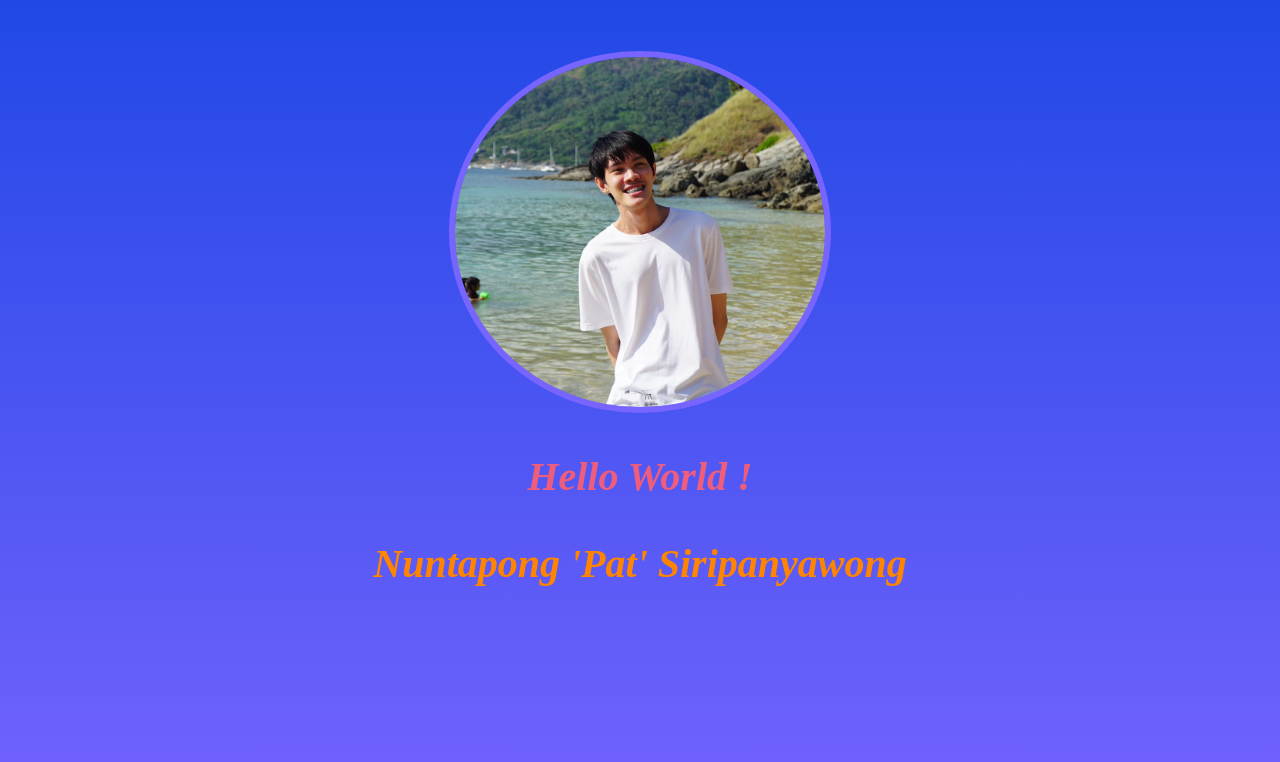
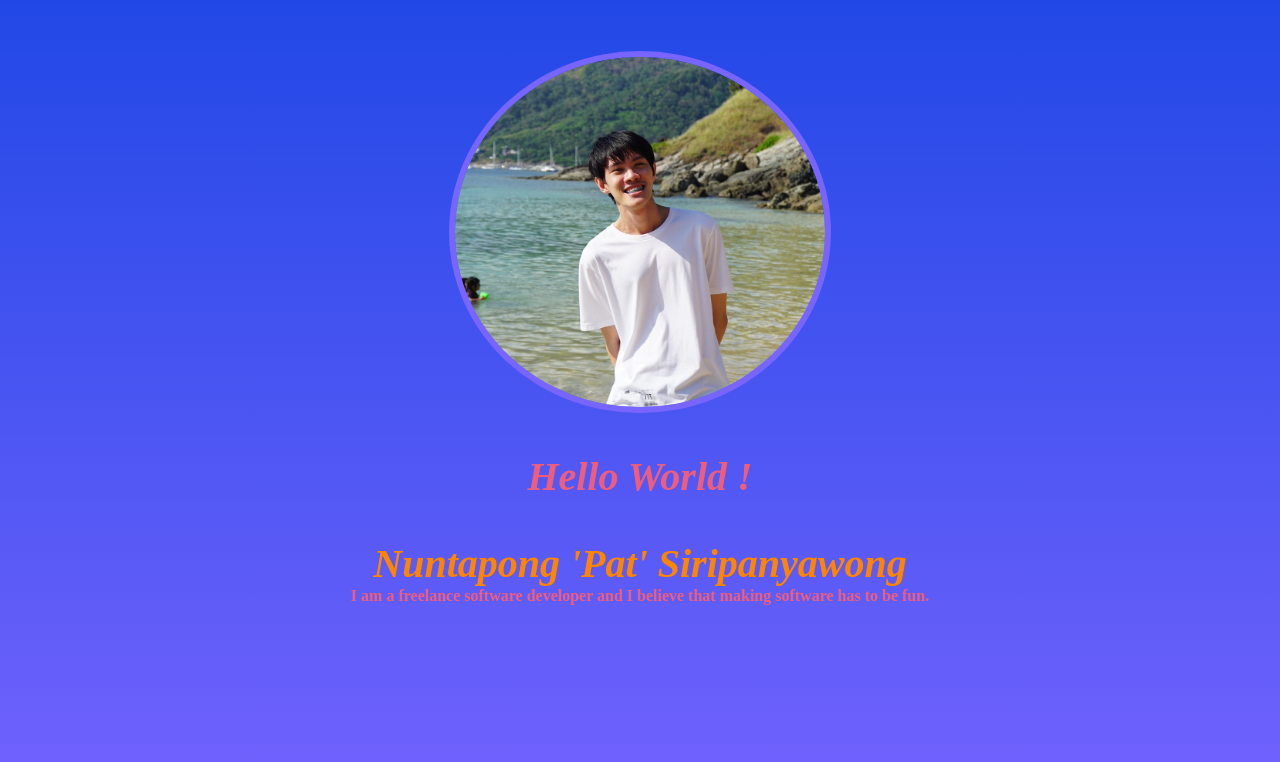
Before and after one commit to NuntapongS/my-portfolio2, a React (Create React App) app: page / in a window 1280 px wide. Shown: the top 762 px of the page. Built offline with nearby package versions, Linux system fonts and the light colour scheme.

Commit message:
add: my interview

```diff
--- a/src/components/whoAmI.tsx
+++ b/src/components/whoAmI.tsx
@@ -4,6 +4,7 @@ import "../styles/portfolio.css";
 
 export interface IMyIdentity {
   myName: string;
+  myInterview1: string;
 }
 
 const WhoAmI = () => {
@@ -18,6 +19,7 @@ const WhoAmI = () => {
             {myIdentity.myName}
             <span className="blink">|</span>
           </div>
+          <div className="title-interview">{myIdentity.myInterview1}</div>
         </div>
       </div>
     </>
--- a/src/lang/word.json
+++ b/src/lang/word.json
@@ -1,3 +1,4 @@
 {
-  "myName": "Nuntapong 'Pat' Siripanyawong"
+  "myName": "Nuntapong 'Pat' Siripanyawong",
+  "myInterview1": "I am a freelance software developer and I believe that making software has to be fun."
 }
```
